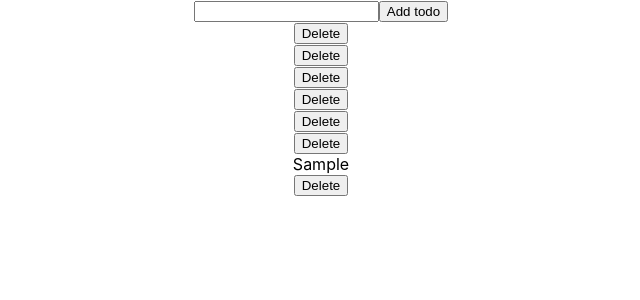
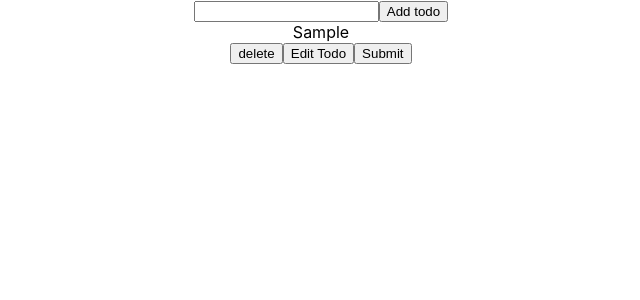
Before and after one commit to jghan011/todo-app-react, a React (Create React App) app: page / in a window 1280 px wide. Both pictures are taken after typing "Sample" into the empty fields and a click on the button "Add todo". Shown: the top 300 px of the page, without its empty margins (319-959 px from the left). Built offline with nearby package versions, Linux system fonts and the light colour scheme.

Commit message:
todo app with submit edit and add

```diff
--- a/src/App.js
+++ b/src/App.js
@@ -1,65 +1,96 @@
-import logo from './logo.svg';
-import React from 'react';
-import './App.css';
+import React from "react";
+import "./App.css";
 
 function App() {
-  const [todos, setTodos] = React.useState([])
+  const [shoppingCartItems, setShoppingCartItems] = React.useState([]);
   //setTodos will be the setter value. will set values of todos
-  const [todo, setTodo] = React.useState("")
-  //we use the arrow function on onChange down below to pass the text that we set
-  // e is a form event so any time we use a form or a button the browser js gives you access to this e value and  this where you take text from the input. to access that we take in e.target.value
-  // E is an event object and target is the input we created  and value is thew value of the input
-  //wwe will add third property onto the input which is value and we set it equal to todo
-  //this onChange is set todo hook variable.
-  //we set value to todo that way if we set todo that way if we set todo outside of the input it will reflect whatever we're saying
-  //when we go to dev tools and click components we see as we type the state is being updated
-  //forms generally refresh pages on submission and we don't want that so we do prevent default
-  // ... also known as spread operator will clone the todo variable
-  //the concat will add our new object into our todo  array
-  //after we add a new todo we reset input and make it blacnk so in handleSubmit we write setTodo('')
-  //Map a js method that'll go through each element of an array and it will return some value... in this case we wan return the html or jsx for our todo. map needs arrrow funciton
-  // if you look in handleSubmit its using setTodos which will update the state of todos with whatever you put inside of setTodo
-  //now if you look in {todos.map((todo) => <div>{todo.text}</div>)} we could have set it to {todos.map((todo) => <div>{todo.id}</div>)} and it would display the time, but since we have todo aldso in the form input after   {todos.map((todo) => <div>{todo.text}</div>)} you must type it in the box and submit unlike time which automatically appears
+  const [itemName, setItemName] = React.useState("");
 
+  const [todoEditing, setTodoEditing] = React.useState(null);
 
+  const [editingText, setEditingText] = React.useState("");
 
   function handleSubmit(e) {
-    e.preventDefault()
+    e.preventDefault();
 
-    const newTodo = {
+    const newShoppingItem = {
       id: new Date().getTime(),
-      text: todo,
+      text: itemName,
       completed: false,
-    }
+    };
 
-    setTodos([...todo].concat(newTodo))
-    setTodo('')
+    setShoppingCartItems([...shoppingCartItems].concat(newShoppingItem));
+    // console.log({newShoppingItem}, 'was added')
+    setItemName("");
   }
 
-  function deleteTodo(id) {
-    const updatedTodos = [...todos].filter((todo) => todo.id !== id)
+  function deleteShoppingCartItem(id1) {
+    const updatedShoppingCartItems = [...shoppingCartItems].filter((cartItem) => {
+      //console.log({ cartItem });
+      console.log({cartItem});
+      console.log({id1})// is basically based of todo.id on  the moment of the click of delete button so since it is todo.id the id means we are looking for time and date at the moment
+      return cartItem.id !== id1 // 12345 !== 12345 false they'll always be equal
+      // In this situation the cartitem.id looks for {pulls up shopping cart items object and looks for id which is :new Date().getTime()}
+    });
+    setShoppingCartItems(updatedShoppingCartItems);
+    console.log(id1);
+  }
+  function submitTodo(id1 ) {
+    const updatedItemsOnSubmit = [...shoppingCartItems].map((cartItem)=>{
+        if(cartItem.id === id1){
+          cartItem.text = editingText
+        }
+        return cartItem;
 
-    setTodos(updatedTodos)
+    })
+    setShoppingCartItems(updatedItemsOnSubmit);
+    setTodoEditing(null);
+
   }
+
 
 
   return (
     <div className="App">
       <form onSubmit={handleSubmit}>
-        <input type="text" onChange={(e) => setTodo(e.target.value)} value={todo} />
-        <button type="submit">
-          Add todo
-        </button>
+        <input
+          type="text"
+          onChange={(e) => setItemName(e.target.value)}
+          value={itemName}
+        />
 
+        <button type="submit">Add todo</button>
       </form>
-      {todos.map((todo) => < div key={todo.id}><div>{todo.text}</div>
-        <button onClick={() => deleteTodo(todo.id)}>Delete</button>
-      </div>
-      )}
+
+      {shoppingCartItems.map((todo) => (
+        /* todo will look for items inside of const newShoppingItem = {
+      id: new Date().getTime(),
+      text: itemName,
+      completed: false,
+    };*/
+        <div key={todo.id}>
+          {todoEditing == todo.id ? (
+            <input
+              type="text"
+              onChange={(e) => setEditingText(e.target.value)}
+              value={editingText}
+            />
+          ) : (
+            <div>{todo.text}</div>
+          )}
+          <button onClick={() => deleteShoppingCartItem(todo.id)}>delete</button>
+
+          <button onClick={() => setTodoEditing(todo.id)}>Edit Todo</button>
+          <button onClick={()=> submitTodo(todo.id)}>Submit</button>
+        </div>
+      ))}
 
     </div>
   );
+
 }
+// in the turnary it's saying if its the todo we're editing show an input if not show the text
+//to get edit working we add new hooks
 //we did the key in the div so that we wouldn't get that caution in the console about having a unique key
 //filter works is if you return a true boolean or true value it will return and if you return a false it won't return
 // I was wondering how the delete button is working outside of the form but it's because we have todos targeted orignally and then todo.id  which will create a deletable button
```
